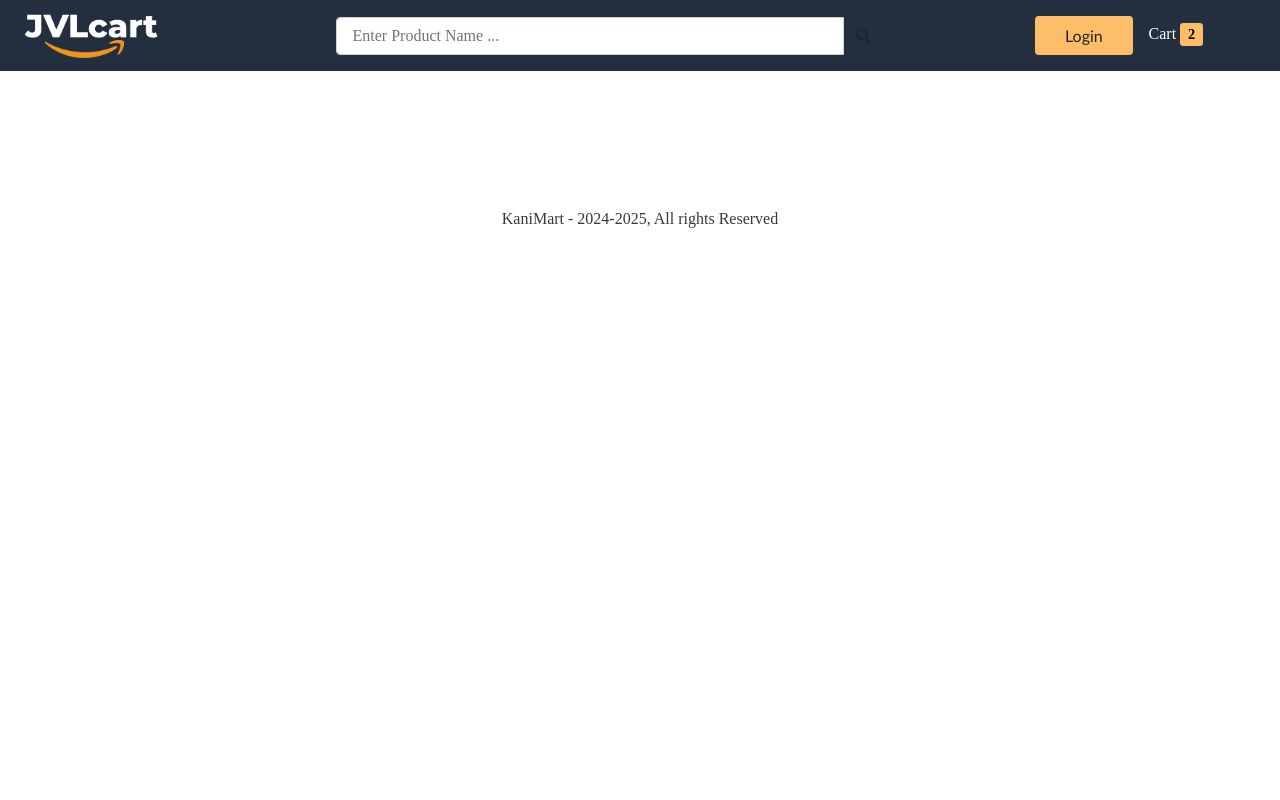
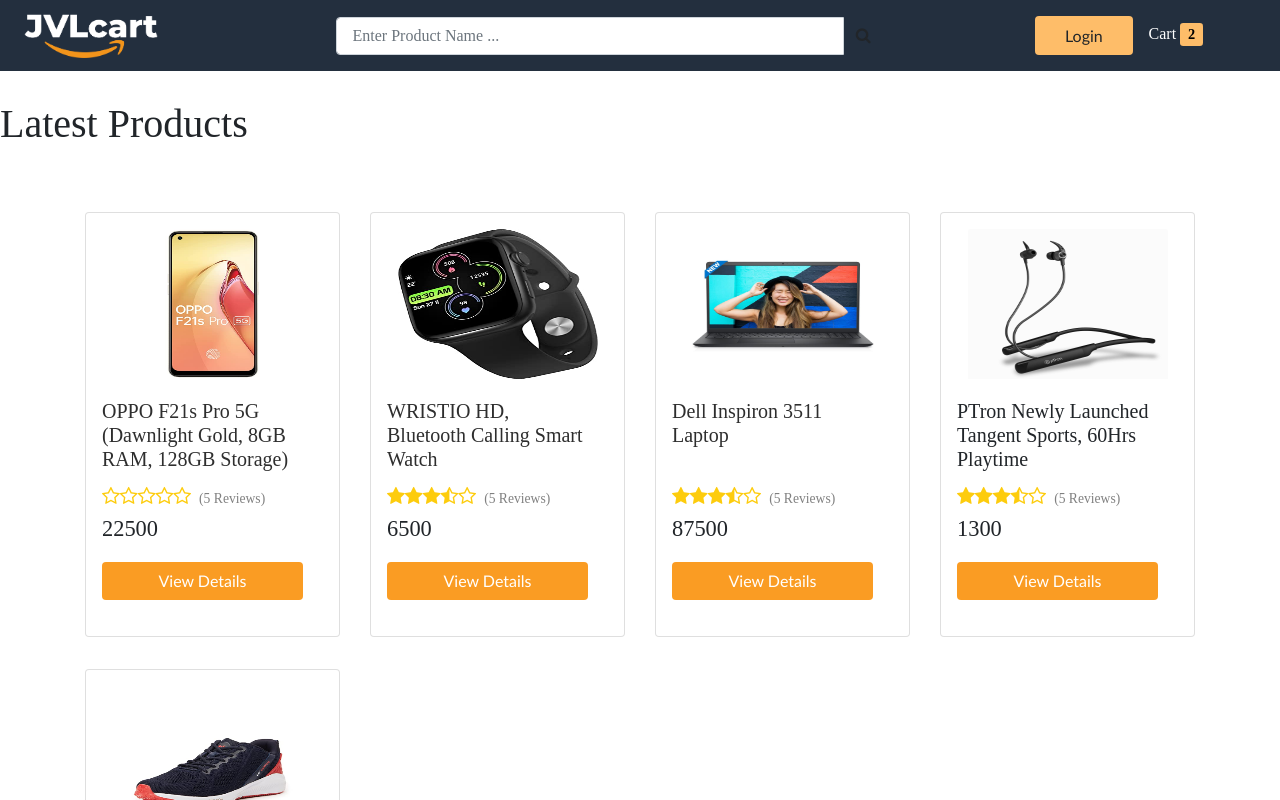
Before and after one commit to Kanish1012/KaniMart, a React (Create React App) app in the folder frontend/: page / in a window 1280 px wide. Built offline with nearby package versions, Linux system fonts and the light colour scheme; a web font is replaced by a local one.

Commit message:
Creating Home Component

```diff
--- a/frontend/src/App.js
+++ b/frontend/src/App.js
@@ -1,11 +1,13 @@
 import "./App.css";
 import Header from "./components/layouts/Header";
 import Footer from "./components/layouts/Footer";
+import Home from "./components/Home";
 
 function App() {
     return (
         <div className="App">
             <Header />
+            <Home />
             <Footer />
         </div>
     );
--- /dev/null
+++ b/frontend/src/components/Home.js
@@ -0,0 +1,167 @@
+import { Fragment } from "react";
+
+export default function Home() {
+    return (
+        <Fragment>
+            <h1 id="products_heading">Latest Products</h1>
+            <section id="products" className="container mt-5">
+                <div className="row">
+                    <div className="col-sm-12 col-md-6 col-lg-3 my-3">
+                        <div className="card p-3 rounded">
+                            <img
+                                src="./images/products/1.jpg"
+                                className="card-img-top mx-auto"
+                            />
+                            <div className="card-body d-flex flex-column">
+                                <h5 className="card-title">
+                                    <a href="">
+                                        OPPO F21s Pro 5G (Dawnlight Gold, 8GB
+                                        RAM, 128GB Storage)
+                                    </a>
+                                </h5>
+                                <div className="ratings mt-auto">
+                                    <div className="rating-outer">
+                                        <div className="rating-inner"></div>
+                                    </div>
+                                    <span id="no_of_reviews">(5 Reviews)</span>
+                                </div>
+                                <p className="card-text">22500</p>
+                                <a
+                                    href="#"
+                                    id="view_btn"
+                                    className="btn btn-block"
+                                >
+                                    View Details
+                                </a>
+                            </div>
+                        </div>
+                    </div>
+
+                    <div className="col-sm-12 col-md-6 col-lg-3 my-3">
+                        <div className="card p-3 rounded">
+                            <img
+                                src="./images/products/2.jpg"
+                                className="card-img-top mx-auto"
+                            />
+                            <div className="card-body d-flex flex-column">
+                                <h5 className="card-title">
+                                    <a href="">
+                                        WRISTIO HD, Bluetooth Calling Smart
+                                        Watch
+                                    </a>
+                                </h5>
+                                <div className="ratings mt-auto">
+                                    <i className="fa fa-star"></i>
+                                    <i className="fa fa-star"></i>
+                                    <i className="fa fa-star"></i>
+                                    <i className="fa fa-star-half-o"></i>
+                                    <i className="fa fa-star-o"></i>
+                                    <span id="no_of_reviews">(5 Reviews)</span>
+                                </div>
+                                <p className="card-text">6500</p>
+                                <a
+                                    href="#"
+                                    id="view_btn"
+                                    className="btn btn-block"
+                                >
+                                    View Details
+                                </a>
+                            </div>
+                        </div>
+                    </div>
+
+                    <div className="col-sm-12 col-md-6 col-lg-3 my-3">
+                        <div className="card p-3 rounded">
+                            <img
+                                src="./images/products/3.jpg"
+                                className="card-img-top mx-auto"
+                            />
+                            <div className="card-body d-flex flex-column">
+                                <h5 className="card-title">
+                                    <a href="">Dell Inspiron 3511 Laptop</a>
+                                </h5>
+                                <div className="ratings mt-auto">
+                                    <i className="fa fa-star"></i>
+                                    <i className="fa fa-star"></i>
+                                    <i className="fa fa-star"></i>
+                                    <i className="fa fa-star-half-o"></i>
+                                    <i className="fa fa-star-o"></i>
+                                    <span id="no_of_reviews">(5 Reviews)</span>
+                                </div>
+                                <p className="card-text">87500</p>
+                                <a
+                                    href="#"
+                                    id="view_btn"
+                                    className="btn btn-block"
+                                >
+                                    View Details
+                                </a>
+                            </div>
+                        </div>
+                    </div>
+
+                    <div className="col-sm-12 col-md-6 col-lg-3 my-3">
+                        <div className="card p-3 rounded">
+                            <img
+                                src="./images/products/4.jpg"
+                                className="card-img-top mx-auto"
+                            />
+                            <div className="card-body d-flex flex-column">
+                                <h5 className="card-title">
+                                    PTron Newly Launched Tangent Sports, 60Hrs
+                                    Playtime
+                                </h5>
+                                <div className="ratings mt-auto">
+                                    <i className="fa fa-star"></i>
+                                    <i className="fa fa-star"></i>
+                                    <i className="fa fa-star"></i>
+                                    <i className="fa fa-star-half-o"></i>
+                                    <i className="fa fa-star-o"></i>
+                                    <span id="no_of_reviews">(5 Reviews)</span>
+                                </div>
+                                <p className="card-text">1300</p>
+                                <a
+                                    href="#"
+                                    id="view_btn"
+                                    className="btn btn-block"
+                                >
+                                    View Details
+                                </a>
+                            </div>
+                        </div>
+                    </div>
+
+                    <div className="col-sm-12 col-md-6 col-lg-3 my-3">
+                        <div className="card p-3 rounded">
+                            <img
+                                src="./images/products/5.jpg"
+                                className="card-img-top mx-auto"
+                            />
+                            <div className="card-body d-flex flex-column">
+                                <h5 className="card-title">
+                                    Campus Men's Maxico Running Shoes
+                                </h5>
+                                <div className="ratings mt-auto">
+                                    <i className="fa fa-star"></i>
+                                    <i className="fa fa-star"></i>
+                                    <i className="fa fa-star"></i>
+                                    <i className="fa fa-star-half-o"></i>
+                                    <i className="fa fa-star-o"></i>
+                                    <span id="no_of_reviews">(5 Reviews)</span>
+                                </div>
+                                <p className="card-text">4600</p>
+                                <a
+                                    href="#"
+                                    id="view_btn"
+                                    className="btn btn-block"
+                                >
+                                    View Details
+                                </a>
+                            </div>
+                        </div>
+                    </div>
+                </div>
+            </section>
+        </Fragment>
+    );
+}
```
